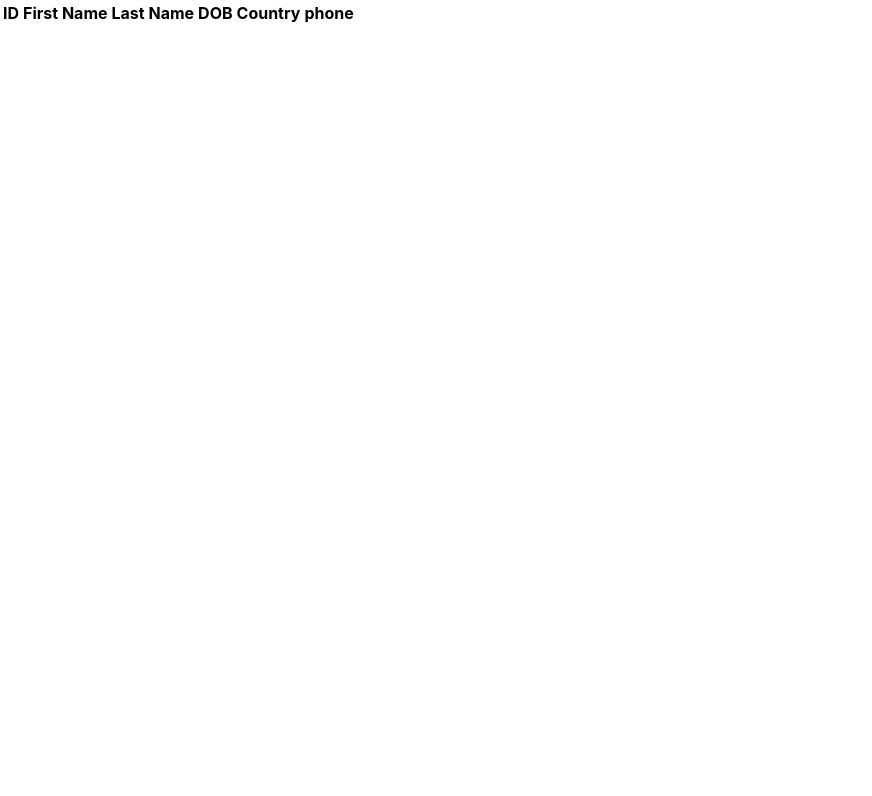
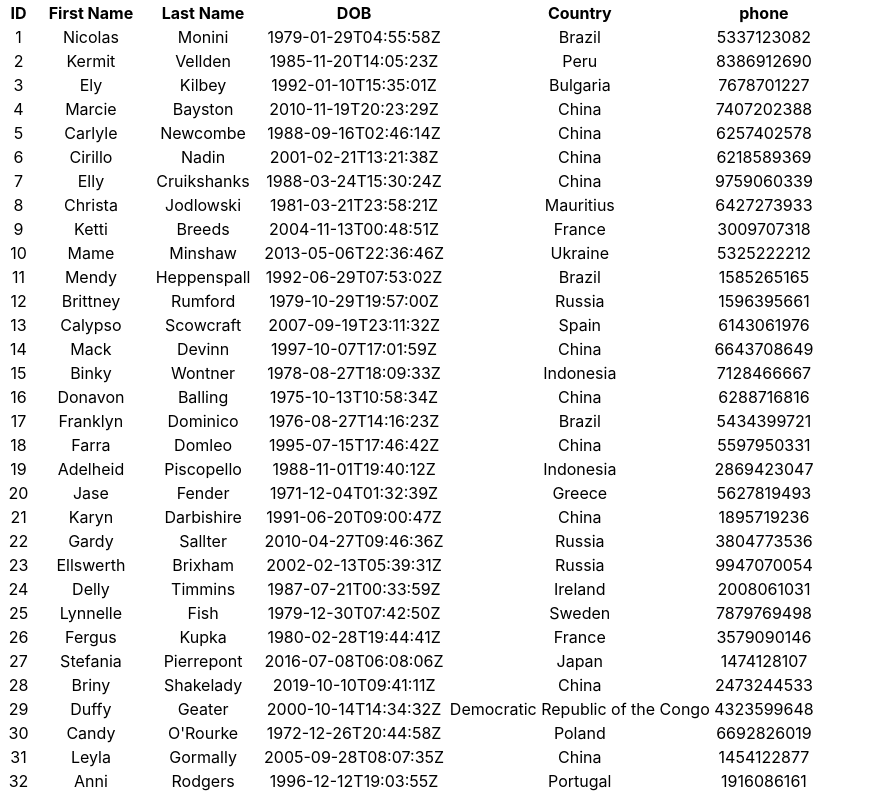
Before and after one commit to hafsahayath/react-table, a React (Create React App) app: page / in a window 1280 px wide. Shown: the top 796 px of the page, without its empty margins (0-872 px from the left). Built offline with nearby package versions, Linux system fonts and the light colour scheme.

Commit message:
refactor: destructure rows from useTable hook

```diff
--- a/src/components/react-table/Table.tsx
+++ b/src/components/react-table/Table.tsx
@@ -32,9 +32,16 @@
         })}
       </thead>
       <tbody {...getTableBodyProps()}>
-        <tr>
-          <td></td>
-        </tr>
+        {rows.map((row) => {
+          prepareRow(row);
+          return (
+            <tr {...row.getRowProps()}>
+              {row.cells.map((cell) => {
+                return <td {...cell.getCellProps()}>{cell.render("Cell")}</td>;
+              })}
+            </tr>
+          );
+        })}
       </tbody>
     </table>
   );
```
